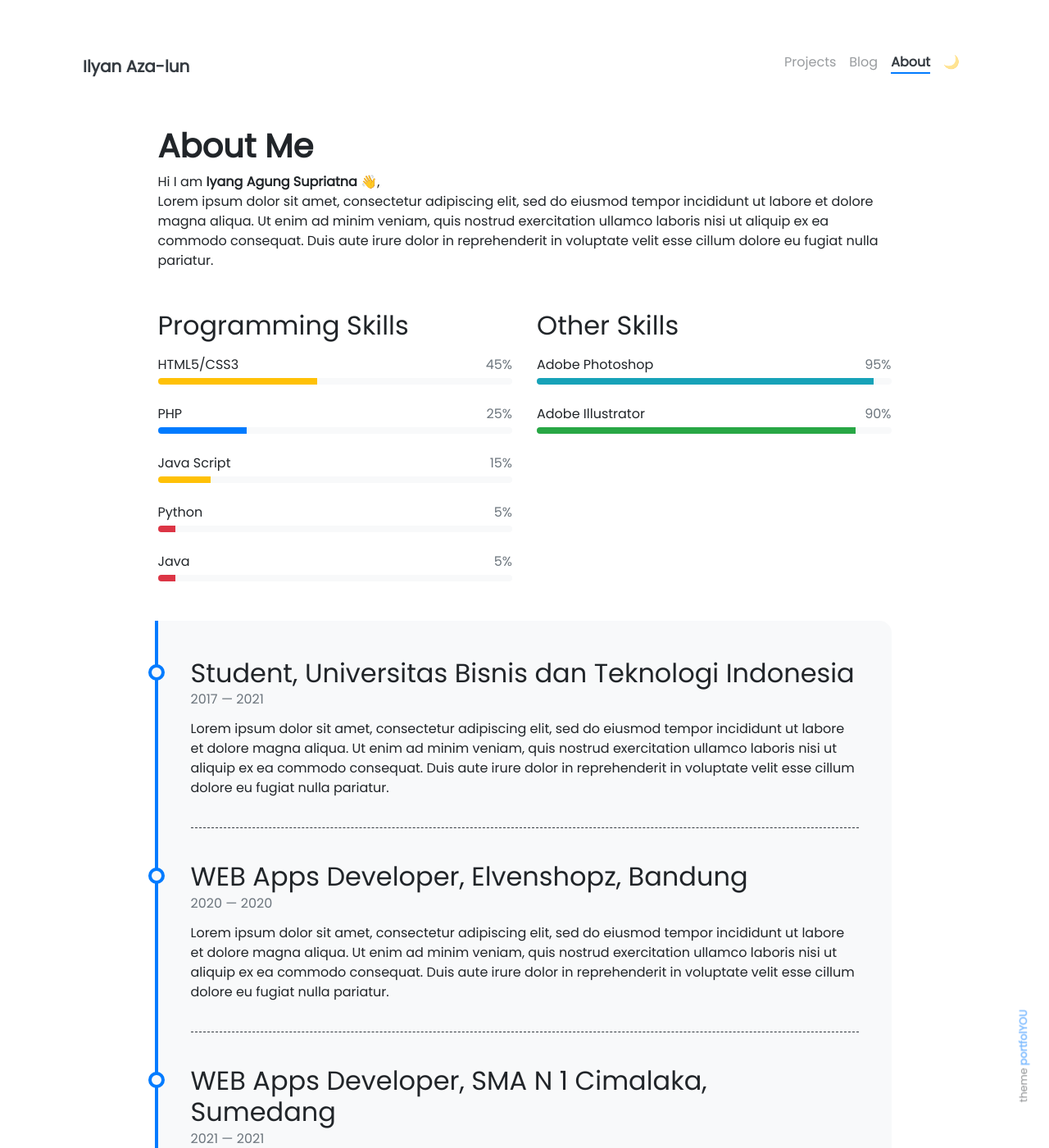
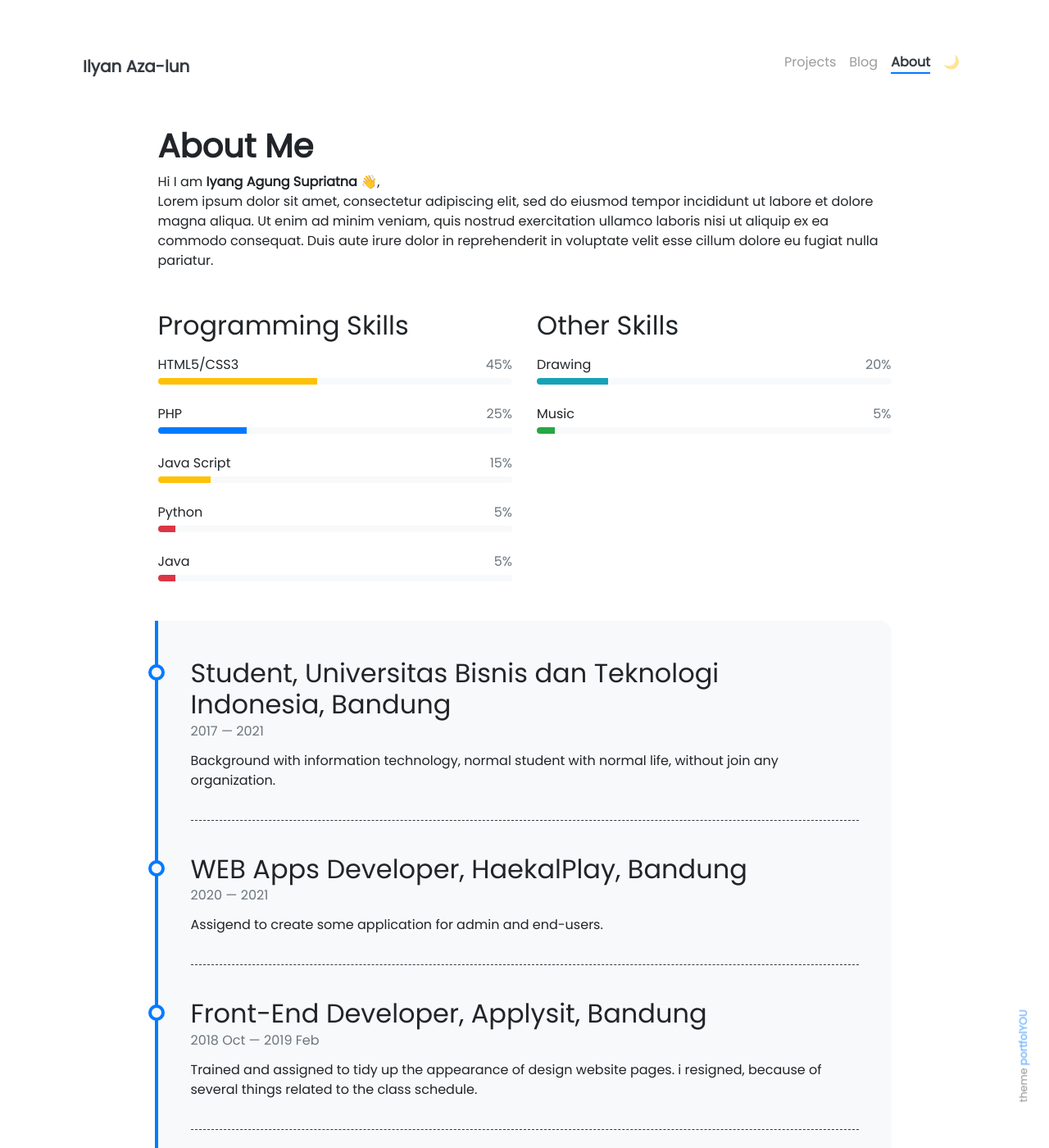
Before and after one commit to IlyanAzaLun/ilyanazalun.github.io, a Jekyll site: the page built from pages/about.md, in a window 1280 px wide and 1400 px high. Shown: the whole window at 82% size. Built offline with Jekyll 4.4.1, drawn with Linux system fonts in a browser that asks for light colours; nearby versions of some CDN libraries; emoji names are drawn with the system emoji font; some of the changed text lies outside the part shown.

Commit message:
first portofolio

```diff
--- a/_config.yml
+++ b/_config.yml
@@ -28,20 +28,20 @@
   image             : https://avatars.githubusercontent.com/u/38026286
   behance           : ilyanazalun.github.io
 # dribbble          : ilyanazalun.github.io
-  email             : username@domain.com
-  facebook          : ilyanazalun.github.io
-  github            : ilyanazalun.github.io
+  email             : iyangagungsupriatna@gmail.com
+  facebook          : i01001.error
+  github            : ilyanazalun
 # gitlab            : ilyanazalun.github.io
-# instagram         : ilyanazalun.github.io
+  instagram         : iyangagungs
 # kaggle            : ilyanazalun.github.io
-  linkedin          : ilyanazalun.github.io
-  medium            : ilyanazalun.github.io
+# linkedin          : ilyanazalun.github.io
+# medium            : ilyanazalun.github.io
 # soundcloud        : ilyanazalun.github.io
 # spotify           : ilyanazalun.github.io
-# stackoverflow     : your_user_id
+  stackoverflow     : 12133736
 # tumblr            : ilyanazalun.github.io.tumblr.com
 # twitch            : ilyanazalun.github.io
-  twitter           : ilyanazalun.github.io
+  twitter           : i01001_Error
 # vimeo             : ilyanazalun.github.io
 # youtube           : your_channel_name
 # keybase           : ilyanazalun.github.io
--- a/_data/other-skills.yml
+++ b/_data/other-skills.yml
@@ -1,7 +1,7 @@
-- name: Adobe Photoshop
-  percentage: 95
+- name: Drawing
+  percentage: 20
   color: info
 
-- name: Adobe Illustrator
-  percentage: 90
+- name: Music
+  percentage: 5
   color: success
--- a/_data/timeline.yml
+++ b/_data/timeline.yml
@@ -1,26 +1,16 @@
-- title: Student, Universitas Bisnis dan Teknologi Indonesia
+- title: Student, Universitas Bisnis dan Teknologi Indonesia, Bandung
   from: 2017
   to: 2021
-  description: Lorem ipsum dolor sit amet, consectetur adipiscing elit,
-               sed do eiusmod tempor incididunt ut labore et dolore magna aliqua.
-               Ut enim ad minim veniam, quis nostrud exercitation ullamco laboris
-               nisi ut aliquip ex ea commodo consequat. Duis aute irure dolor in
-               reprehenderit in voluptate velit esse cillum dolore eu fugiat nulla pariatur.
+  description: Background with information technology, normal student with normal life,
+               without join any organization.
 
-- title: WEB Apps Developer, Elvenshopz, Bandung
+- title: WEB Apps Developer, HaekalPlay, Bandung
   from: 2020
-  to: 2020
-  description: Lorem ipsum dolor sit amet, consectetur adipiscing elit,
-               sed do eiusmod tempor incididunt ut labore et dolore magna aliqua.
-               Ut enim ad minim veniam, quis nostrud exercitation ullamco laboris
-               nisi ut aliquip ex ea commodo consequat. Duis aute irure dolor in
-               reprehenderit in voluptate velit esse cillum dolore eu fugiat nulla pariatur.
+  to: 2021
+  description: Assigend to create some application for admin and end-users.
 
-- title: WEB Apps Developer, SMA N 1 Cimalaka, Sumedang
-  from: 2021
-  to: 2021
-  description: Lorem ipsum dolor sit amet, consectetur adipiscing elit,
-               sed do eiusmod tempor incididunt ut labore et dolore magna aliqua.
-               Ut enim ad minim veniam, quis nostrud exercitation ullamco laboris
-               nisi ut aliquip ex ea commodo consequat. Duis aute irure dolor in
-               reprehenderit in voluptate velit esse cillum dolore eu fugiat nulla pariatur.
+- title: Front-End Developer, Applysit, Bandung
+  from: 2018 Oct
+  to: 2019 Feb
+  description: Trained and assigned to tidy up the appearance of design website pages.
+               i resigned, because of several things related to the class schedule.
```
Also changed, not shown: _projects/(1) Guide and Counseling Project.md (+7 -3 lines), assets/image/guide-counseling/Screenshot from 2021-07-19 13-37-08.png (added), assets/image/guide-counseling/Screenshot from 2021-07-19 13-37-21.png (added), assets/image/guide-counseling/Screenshot from 2021-07-19 13-37-42.png (added).
